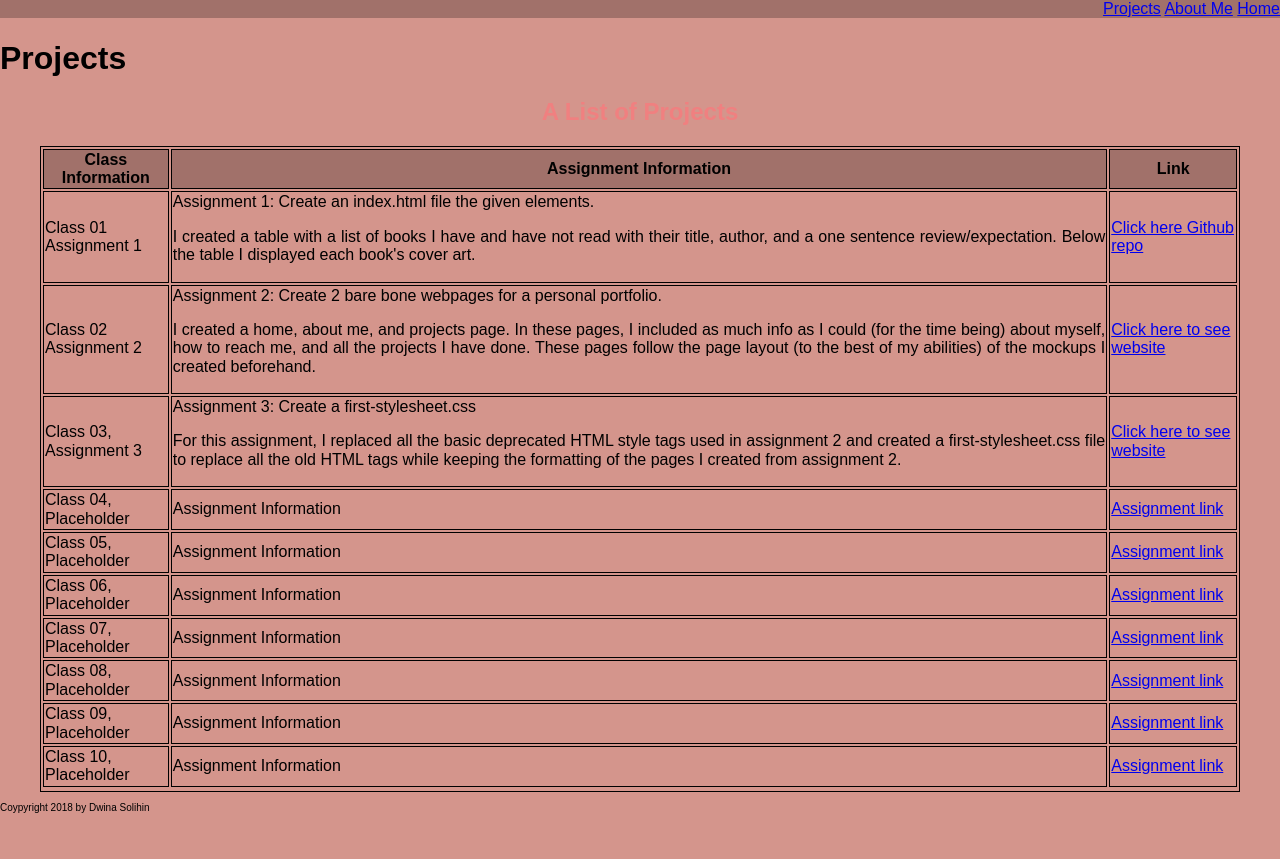
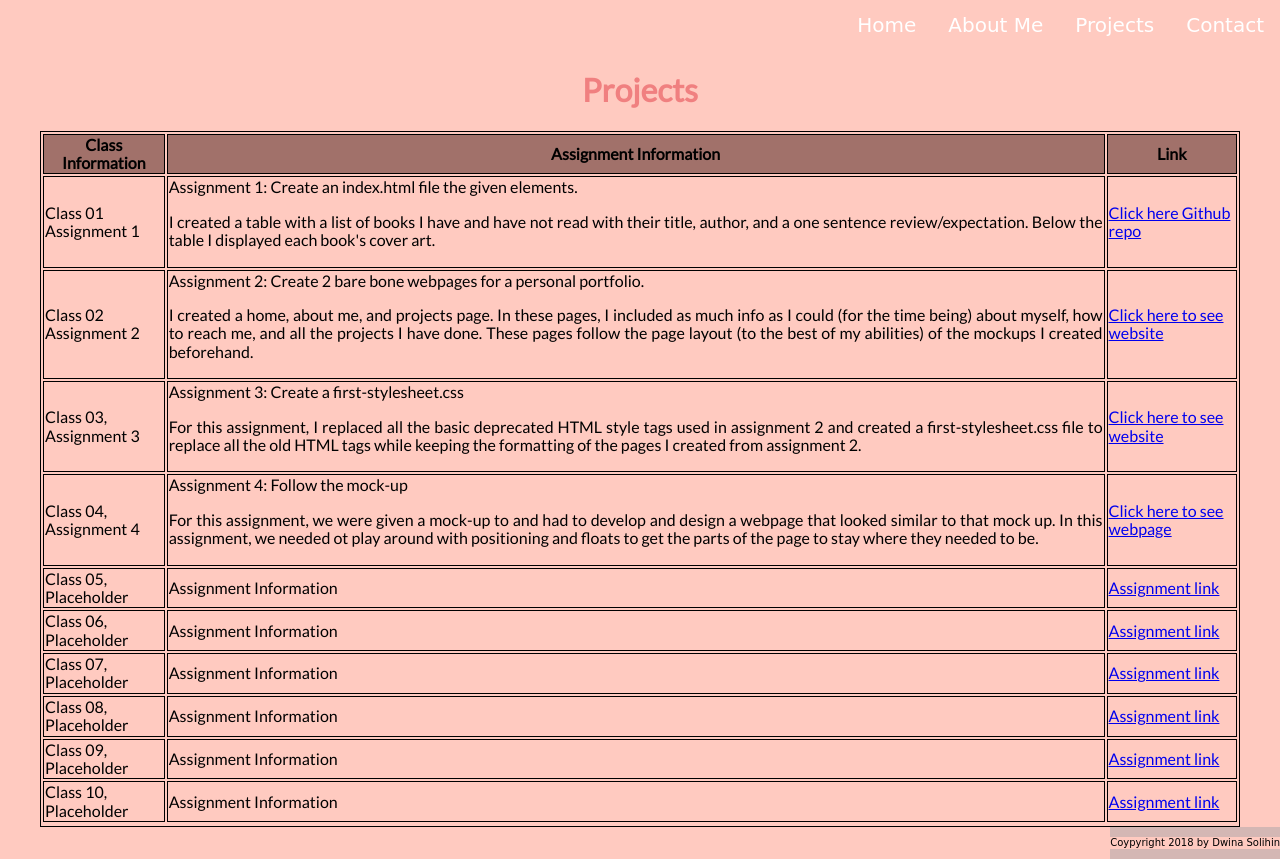
Before and after one commit to dwinasolihin/assignment-5, a plain HTML site: page projects.html in a window 1280 px wide. Before the commit the page ends 823 px from the top, so only its background shows below. Drawn offline with nearby package versions, Linux system fonts and the light colour scheme; a web font is replaced by a local one.

Commit message:
added google font

```diff
--- a/projects.html
+++ b/projects.html
@@ -9,6 +9,7 @@
     <meta name="viewport" content="width=device-width, initial-scale=1.0">
 
     <link rel="stylesheet" type="text/css" href="https://necolas.github.io/normalize.css/8.0.0/normalize.css">
+    <link href="https://fonts.googleapis.com/css?family=Gaegu|Lato" rel="stylesheet">
     <link rel="stylesheet" type="text/css" href="styles/stylesheet.css">
 
     <title>Dwina's Portfolio</title>
@@ -17,14 +18,16 @@
 
   <body>
      <!--Placeholder to fix when you know how to add line and space out-->
-     <nav class="top-nav">
-      <a href="projects.html">Projects</a>
-      <a href="about-me.html">About Me</a>
-      <a href="index.html">Home</a>
+     <nav>
+      <ul class="top-nav">
+        <li><a href="contact.html">Contact</a></li>
+        <li><a href="projects.html">Projects</a></li>
+        <li><a href="about-me.html">About Me</a></li>
+        <li><a href="index.html">Home</a></li>
+      </ul>
     </nav>
 
-    <h1>Projects</h1>
-    <h2 class="center">A List of Projects</h2>
+    <h1 class="center">Projects</h1>
     <table class="project-table">
       <tr><!--Headers-->
         <th>Class Information</th>
@@ -67,10 +70,12 @@
         </td>
       </tr>
       <tr><!--Class04, Placeholder-->
-        <td>Class 04, Placeholder</td>
-        <td>Assignment Information</td>
+        <td>Class 04, Assignment 4</td>
+        <td>Assignment 4: Follow the mock-up
+          <p>For this assignment, we were given a mock-up to and had to develop and design a webpage that looked similar to that mock up. In this assignment, we needed ot play around with positioning and floats to get the parts of the page to stay where they needed to be. </p>
+        </td>
         <td>
-          <a href="#">Assignment link</a>
+          <a href="https://dwinasolihin.github.io/assignment-4/">Click here to see webpage</a>
         </td>
       </tr>
       <tr><!--Class05, Placeholder-->
--- a/styles/stylesheet.css
+++ b/styles/stylesheet.css
@@ -1,12 +1,9 @@
 /*stylesheet.css*/
 * {
-  background-color: #D4958C;
-  font-family: sans-serif;
+  background-color: #FFCAC0;
+  font-family: 'Lato', sans-serif;
 }
 
-body {
-  background-color: #D4958C;
-}
 
 /* top navigation bar-------------------------------*/
 .top-nav {
@@ -14,44 +11,28 @@ body {
   margin: 0;
   padding: 0;
   overflow: hidden;
-  background-color: #A1716A;
-  text-align: right;
+  background-color: #FFCAC0;
+
 }
 
 .top-nav li {
   float: right;
+  background-color: #FFCAC0;
 }
 
 
 .top-nav li a {
   display: block;
-  color: black;
+  color: white;
   text-align: center;
   padding: 14px 16px;
   text-decoration: none;
-
-}
-/*----------------------------------------------*/
-
-/* bottom navigation bar-------------------------------*/
-.bottom-nav {
-  list-style-type: none;
-  margin: 0;
-  padding: 0;
-  overflow: hidden;
-  background-color: #A1716A;
+  font-family: 'Gaegu', cursive;
+  font-size: 20px;
 }
 
-.bottom-nav li {
-  float: left;
-}
-
-.bottom-nav li a {
-  display: block;
-  color: black;
-  text-align: center;
-  padding: 14px 16px;
-  text-decoration: none;
+li a:hover {
+  background-color: #E8B3A3;
 }
 /*----------------------------------------------*/
 
@@ -92,6 +73,11 @@ td{
 }
 
 footer {
-  background-color: #A1716A;
+  background-color: #D4B7B4;
+  float: right;
+}
+
+footer p {
+  font-family: 'Gaegu', cursive;
   font-size: 10px;
 }
```
Also changed, not shown: about-me.html (+11 -7 lines), index.html (+8 -12 lines), images/index-image-placeholder.png (added).
